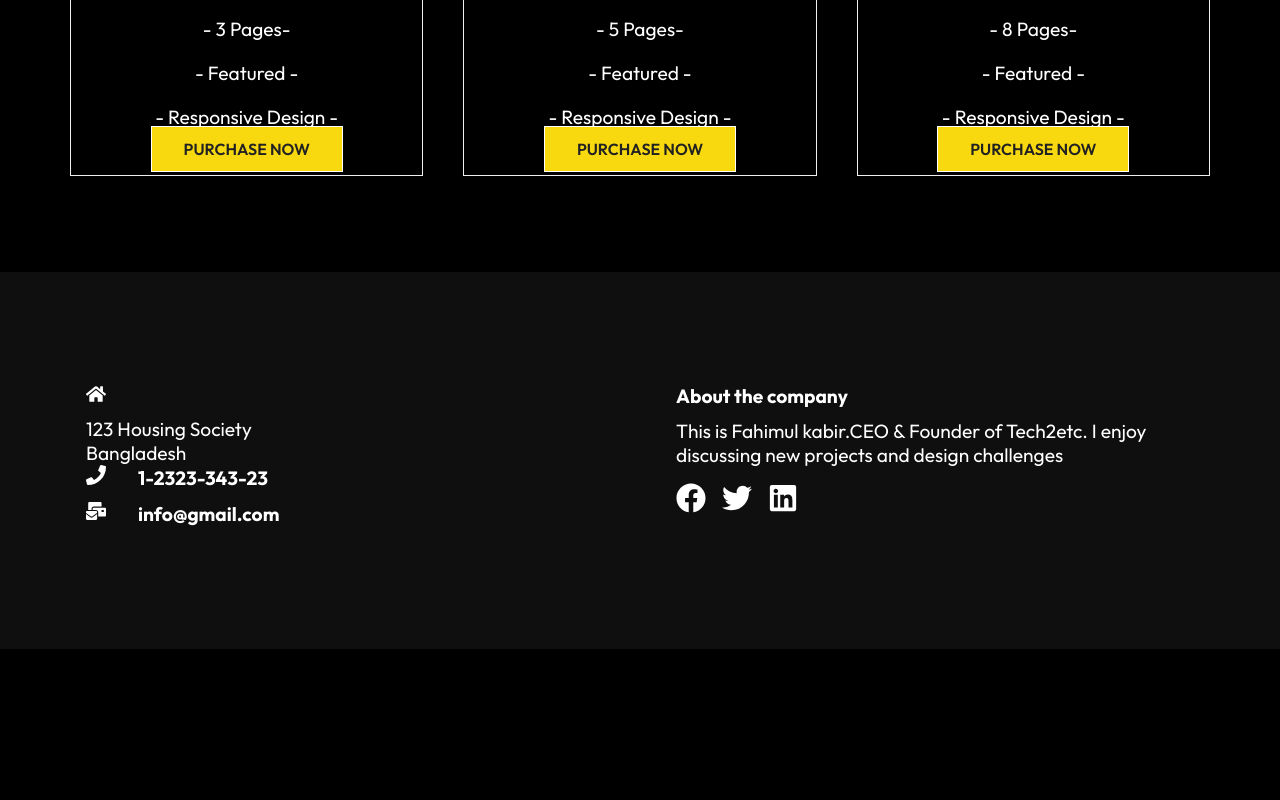
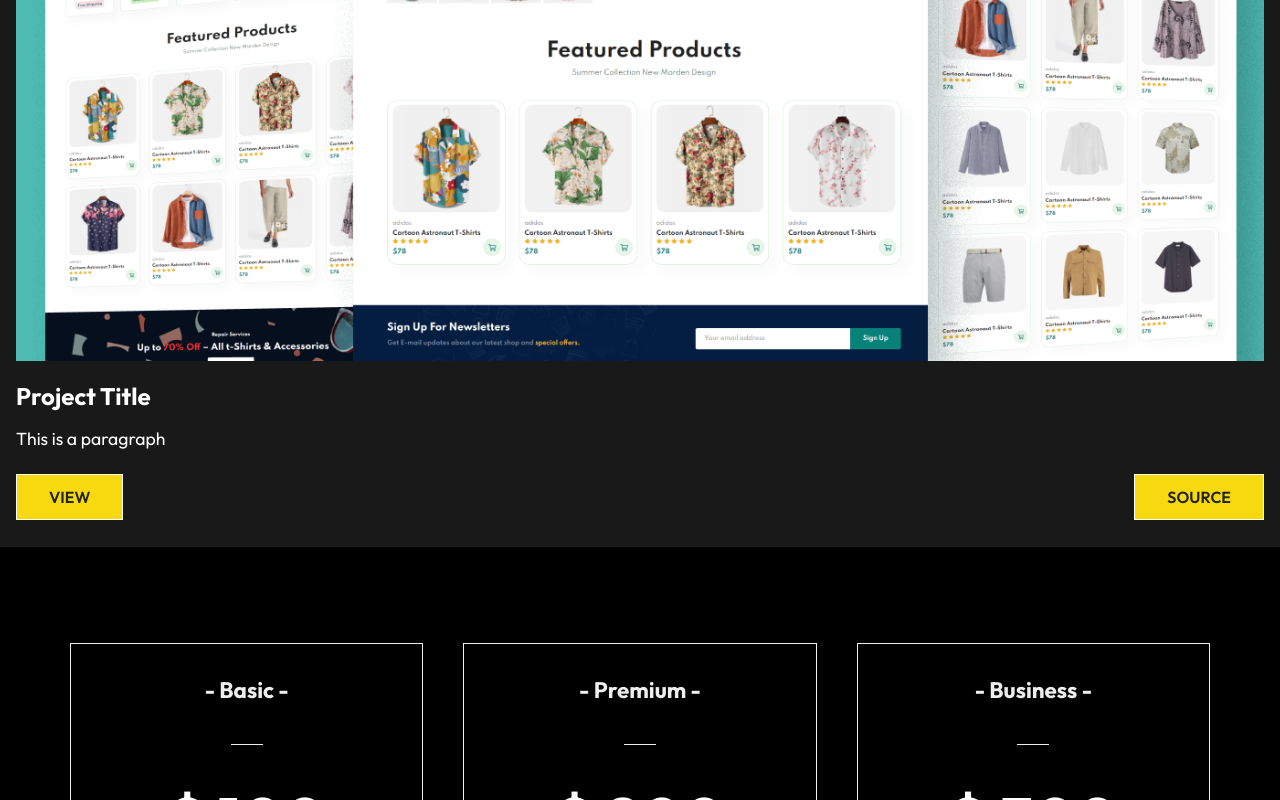
Before and after one commit to KipletingEdwin/cloned-portfolio, a React (Create React App) app: page /project in a window 1280 px wide. Shown: the part 840-1640 px from the top of the page. Before the commit the page ends 1489 px from the top, so only its background shows below. Built offline with nearby package versions, Linux system fonts and the light colour scheme.

Commit message:
add workcard section

```diff
--- a/src/components/PricingCardStyles.css
+++ b/src/components/PricingCardStyles.css
@@ -45,6 +45,12 @@
     padding: 1rem 0;
 }
 
+.card .btn{
+    display: block;
+    width: 80%;
+    margin: 2rem auto;
+}
+
 @media screen and (max-width: 740px){
     .card-container{
         max-width: 90%;
--- /dev/null
+++ b/src/components/WorkCard.js
@@ -0,0 +1,26 @@
+import "./WorkCardStyles.css"
+
+import React from 'react'
+import pro1 from "../assets/project1.png"
+import { NavLink } from "react-router-dom"
+
+function WorkCard() {
+  return (
+    <div className="project-card">
+            <img src={pro1} alt="project"/>
+            <h2 className="project-title"> Project Title</h2>
+            <div className="pro-details">
+                <p> This is a paragraph </p>
+                <div className="pro-btns">
+                    <NavLink to="url.com" className="btn"> View </NavLink>
+                    <NavLink to="url.com" className="btn"> Source </NavLink>
+
+                </div>
+
+            </div>
+
+        </div>
+  )
+}
+
+export default WorkCard
--- /dev/null
+++ b/src/components/WorkCardStyles.css
@@ -0,0 +1,49 @@
+.project-heading{
+    text-align: center;
+    padding: 4rem 0 2rem 0;
+}
+
+.project-container{
+    max-width: 1140px;
+    margin: auto;
+    display: grid;
+    grid-template-columns: repeat(3, 1fr);
+    grid-gap: 40px;
+    padding-bottom: 5rem;
+}
+
+.project-card {
+    background: #1a1919;
+    padding: 1.2rem 1rem;
+}
+
+.project-card img{
+    width: 100%;
+}
+
+.project-title{
+    color: #fff;
+    padding: 1rem 0;
+
+}
+
+.pro-details p{
+    padding-bottom: 1rem;
+    font-size: 1.1rem;
+    text-align: justify;
+}
+
+.pro-btns{
+    display: flex;
+    justify-content: space-between;
+    padding: 0.5rem 0;
+}
+
+
+@media screen and (max-width: 740px){
+    .project-container{
+        max-width: 90%;
+        margin: auto;
+        grid-template-columns: 1fr;
+    }
+}
--- a/src/routes/Project.js
+++ b/src/routes/Project.js
@@ -3,12 +3,14 @@
 import Footer from '../components/Footer'
 import HeroImg2 from '../components/HeroImg2'
 import PricingCard from '../components/PricingCard'
+import WorkCard from '../components/WorkCard'
 
 function Project() {
   return (
     <div>
      <Navbar />
      <HeroImg2 heading="PROJECTS." text="Some of my most recent works" />
+     <WorkCard />
      <PricingCard />
      <Footer/>
       </div>
```
Also changed, not shown: src/components/Work.js (added, +19 -0 lines), src/components/WorkData.js (added).
